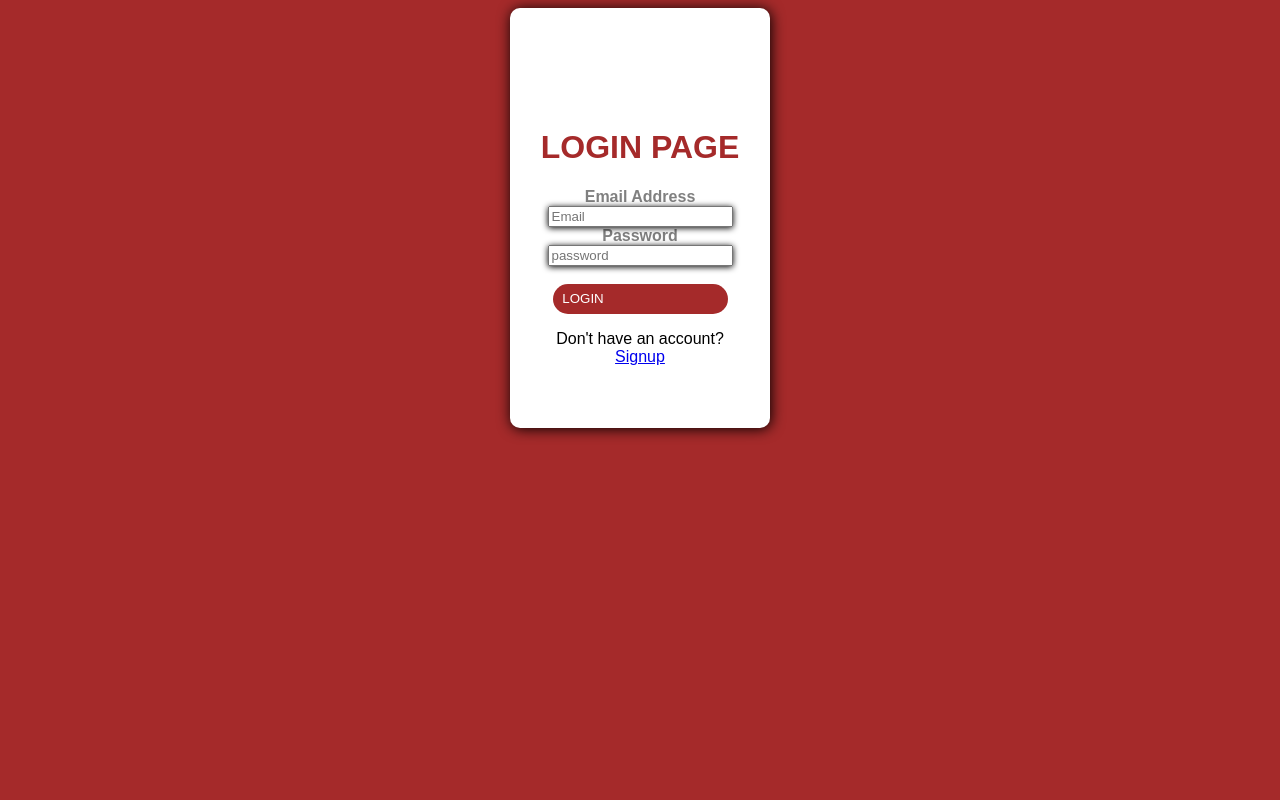
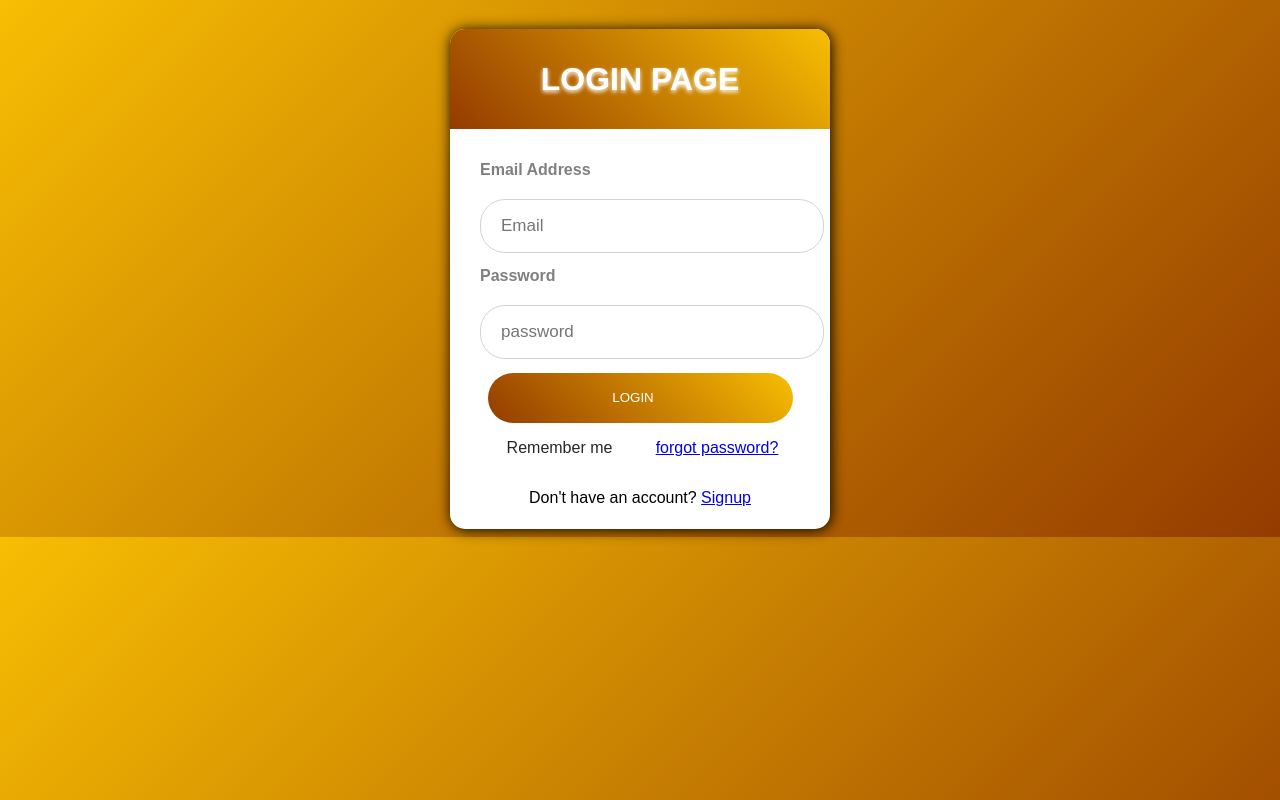
Before and after one commit to Horizon419/Signin, a React app: page / in a window 1280 px wide. Built offline with nearby package versions, Linux system fonts and the light colour scheme; some packages are replaced by stand-ins of ours; no server answers.

Commit message:
i committed

```diff
--- /dev/null
+++ b/src/component/Header.js
@@ -0,0 +1,14 @@
+import React from "react";
+import "./Home/index.css";
+
+function Header() {
+  return (
+    <div className="header">
+<h1>JOHN</h1>
+       <div>
+
+       </div>
+    </div>
+  )
+}
+export default Header
--- a/src/component/Home.js
+++ b/src/component/Home.js
@@ -11,7 +11,7 @@ function Home() {
 await logOut()
 navigate("/")
     }catch (err) {
-      console.log(err.message)
+      // console.log(err.message)
     }
   }
   return (
@@ -22,7 +22,7 @@ navigate("/")
     <div>
       {user && user.email}
 
-      <button onClick={handleLogOut}>LOG OUT</button>
+      <button onClick={handleLogOut}><Link to={"/"}>LOG OUT</Link></button>
     </div>
     </>
 
--- a/src/component/Home/App.js
+++ b/src/component/Home/App.js
@@ -6,10 +6,12 @@ import Signup from "../Signup";
 import Home from "../Home";
 import { UserAuthContextProvider } from "../context/UserAuthContext";
 import Protect from "../../Protect";
+import Header from "../Header";
 
 function App() {
   return (
     <div>
+      {/* <Header/> */}
       <BrowserRouter>
       <UserAuthContextProvider>
         <Routes>
--- a/src/component/Home/index.css
+++ b/src/component/Home/index.css
@@ -1,7 +1,8 @@
 body {
-  background-color: brown;
+  background: linear-gradient(135deg, #f7be03, #943b00);
   font-family: Arial;
-  padding: 0;
+  display: grid;
+		place-items: center;
 
 }
 
@@ -11,7 +12,8 @@ p {
 
 h1 {
   text-align: center;
-  color: brown;
+  color: rgb(255, 255, 255);
+  text-shadow: 0px 2px 4px;
 }
 
 label {
@@ -19,32 +21,86 @@ label {
 }
 .container {
   background-color: white;
-  width: 200px;
-  height: 300px;
-  overflow: hidden;
+  height: 500px;
+  /* overflow: hidden;
   margin: auto;
   padding: 30px;
   padding-bottom: 20px;
-  padding-top: 100px;
+  padding-top: 100px; */
   border-radius: 10px;
   filter: drop-shadow(1px 1px 7px);
+  width: 380px;
+		border-radius: 15px;
+
 }
-
+.container form{
+  padding: 10px 30px 50px 30px;
+}
 .login {
   align-items: center;
   text-align: center;
 }
+.container form .login{
+  height: 50px;
+  width: 100%;
+  margin-top: 20px;
+  position: relative;
+}
+.container form .login input{
+  height: 100%;
+  width: 100%;
+  outline: none;
+  font-size: 17px;
+  padding-left: 20px;
+  border: 1px solid lightgrey;
+  border-radius: 25px;
+  transition: all 0.3s ease;
+}
+form .content{
+  display: flex;
+  width: 100%;
+  height: 50px;
+  font-size: 16px;
+  align-items: center;
+  justify-content: space-around;
+}
+form .content .checkbox{
+  display: flex;
+  align-items: center;
+  justify-content: center;
+}
+form .content input{
+  width: 15px;
+  height: 15px;
+  background:white;
+}
+form .content label{
+  color: #262626;
+  user-select: none;
+  padding-left: 5px;
+}
 
+form .login input[type="submit"]{
+  color: #fff;
+  border: none;
+  padding-left: 0;
+  margin-top: -10px;
+  font-size: 20px;
+  font-weight: 500;
+  cursor: pointer;
+  background: linear-gradient(-135deg, #f7be03, #943b00);
+  transition: all 0.3s ease;
+}
 .button {
-  padding-right: 120px;
-  background-color: brown;
-  border: 0px;
-  height: 30px;
-  width: 175px;
-  border-radius: 15px;
-  filter: drop-shadow(0px 1px 3px);
+  padding-right: 20px;
+  background: linear-gradient(-135deg, #f7be03, #943b00);
+  border: none;
+  height: 50px;
+  width: 305px;
+  border-radius: 30px;
+  filter: drop-shadow(1px 1px 7px);
   color: white;
-  display: column;
+
 }
 
 .email {
@@ -55,6 +111,17 @@ label {
 .img {
   width: 160px;
   padding-bottom: 0px;
+}
 
+.header {
+  background-color: white;
+}
 
+.container .title {
+  background: linear-gradient(-135deg,  #f7be03, #943b00);
+  font-weight: 600;
+  text-align: center;
+  line-height: 100px;
+  color: #fff;
+  border-radius: 15px 15px 0 0;
 }
--- a/src/component/Signin.js
+++ b/src/component/Signin.js
@@ -1,9 +1,8 @@
-import React, {useState}from "react"
-import "./Home/index.css"
-import {Link, useNavigate} from "react-router-dom"
+import React, { useState } from "react";
+import "./Home/index.css";
+import { Link, useNavigate } from "react-router-dom";
 import { useUserAuth } from "./context/UserAuthContext";
-import me from "../component/img/gpttoons.png"
-
+import me from "../component/img/gpttoons.png";
 
 function Signin() {
   const [email, setEmail] = useState("");
@@ -13,38 +12,68 @@ function Signin() {
   const navigate = useNavigate();
   const handleSubmit = async (e) => {
     e.preventDefault();
-        setError("")
+    setError("");
     try {
       await signIn(email, password);
-          navigate("/Home")
+      navigate("/Home");
     } catch (err) {
-          setError(err.message)
+      setError(err.message);
     }
   };
 
   return (
+    <>
       <div className="container">
-          <div>
-            {/* <img src={me} className="img"/> */}
+        <div>{/* <img src={me} className="img"/> */}</div>
+        <div className="title">
+          <h1>LOGIN PAGE</h1>
         </div>
-          <h1>LOGIN PAGE</h1>
+        <div className="">
+          <form className="" onSubmit={handleSubmit}>
+            <label>
+              <b>Email Address</b>
+            </label>
             <div className="login">
-          <label><b>Email Address</b></label>
-      <form className="email" onSubmit={handleSubmit}>
-      <input type= "email" name="email" placeholder="Email"
-      onChange={(e) => setEmail(e.target.value)}/>
-      </form>
-
-      <label><b>Password</b></label>
-      <form className="email">
-      <input type= "password" name="password" placeholder="password"
-      onChange={(e) => setPassword(e.target.value)}/>
+              <input
+                type="email"
+                name="email"
+                placeholder="Email"
+                onChange={(e) => setEmail(e.target.value)}
+              />
+            </div>
+            <br></br>
+            <label>
+              <b>Password</b>
+            </label>
+            <div className="login">
+              <input
+                type="password"
+                name="password"
+                placeholder="password"
+                onChange={(e) => setPassword(e.target.value)}
+              />
+            </div>
+            <br></br>
+            <center>
+              <button className="button" onClick={handleSubmit}>
+                LOGIN
+              </button>
+              <div className="content">
+                <div className="checkbox" id="remember-me">
+                  <label for="remember-me">Remember me</label>
+                </div>
+                <div className="pass-link">
+                  <a href="#">forgot password?</a>
+                </div>
+              </div>
+            </center>
+            <p>
+              Don't have an account? <Link to={"/Signup"}>Signup</Link>
+            </p>
           </form>
         </div>
-        <br></br>
-         <center><button className='button' onClick={handleSubmit}>LOGIN</button></center>
-         <p>Don't have an account? <Link to={"/Signup"}>Signup</Link></p>
       </div>
-        )
+    </>
+  );
 }
-export default Signin
+export default Signin;
--- a/src/component/Signup.js
+++ b/src/component/Signup.js
@@ -22,42 +22,49 @@ function Signup() {
   };
 
   return (
+    <>
       <div className="container">
+        <div className="title">
           <h1>WELCOME</h1>
-
-      <div className="login">
+        </div>
+        <div className="">
+          <form className="" onSubmit={handleSubmit}>
             <label>
               <b>Email Address</b>
             </label>
-        <form className="email" onSubmit={handleSubmit}>
+            <div className="login">
               <input
                 type="email"
                 name="email"
                 placeholder="Email"
                 onChange={(e) => setEmail(e.target.value)}
               />
-        </form>
-
+            </div>
+            <br></br>
             <label>
               <b>Password</b>
             </label>
-        <form className="email">
+            <div className="login">
               <input
                 type="password"
                 name="password"
                 placeholder="password"
                 onChange={(e) => setPassword(e.target.value)}
               />
-        </form>
             </div>
             <br></br>
             <center>
-        <button type="submit" onClick={handleSubmit}>SIGNUP</button>
+              <button className="button" onClick={handleSubmit}>
+              SIGNUP
+              </button>
             </center>
             <p>
-        have an account? <Link to={"/"}>Signin</Link>
+              Have an account? <Link to={"/"}>Signin</Link>
             </p>
+          </form>
         </div>
+      </div>
+    </>
   );
 }
 
```
Lines whose indentation alone changed are shown as unchanged.
